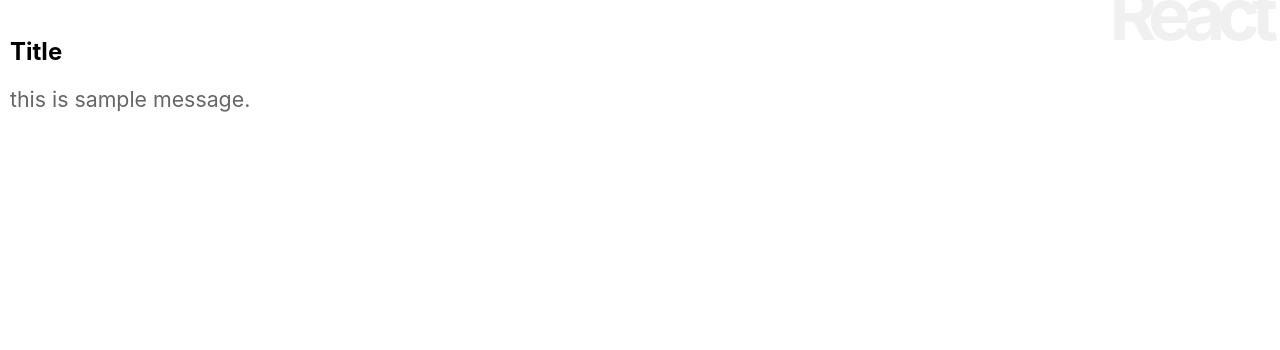
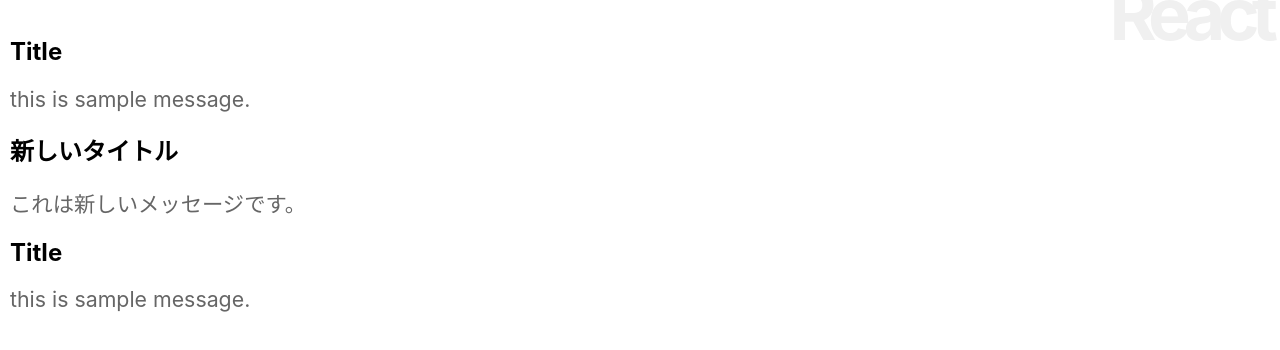
Before and after one commit to takahashi-n/react_next2, a React (Create React App) app: page / in a window 1280 px wide. Shown: the top 350 px of the page. Built offline with nearby package versions, Linux system fonts and the light colour scheme.

Commit message:
Provider

```diff
--- a/src/App.js
+++ b/src/App.js
@@ -7,10 +7,17 @@ let data = {title:'Title', message:'this is sample message.'};
 const SampleContext = React.createContext(data);
 
 class App extends Component {
+  newdata = {title:'新しいタイトル', message:'これは新しいメッセージです。'};
 
   render(){
     return <div>
       <h1>React</h1>
+      <Title />
+      <Message />
+      <SampleContext.Provider value={this.newdata}>
+        <Title />
+        <Message />
+      </SampleContext.Provider>
       <Title />
       <Message />
     </div>;
```
